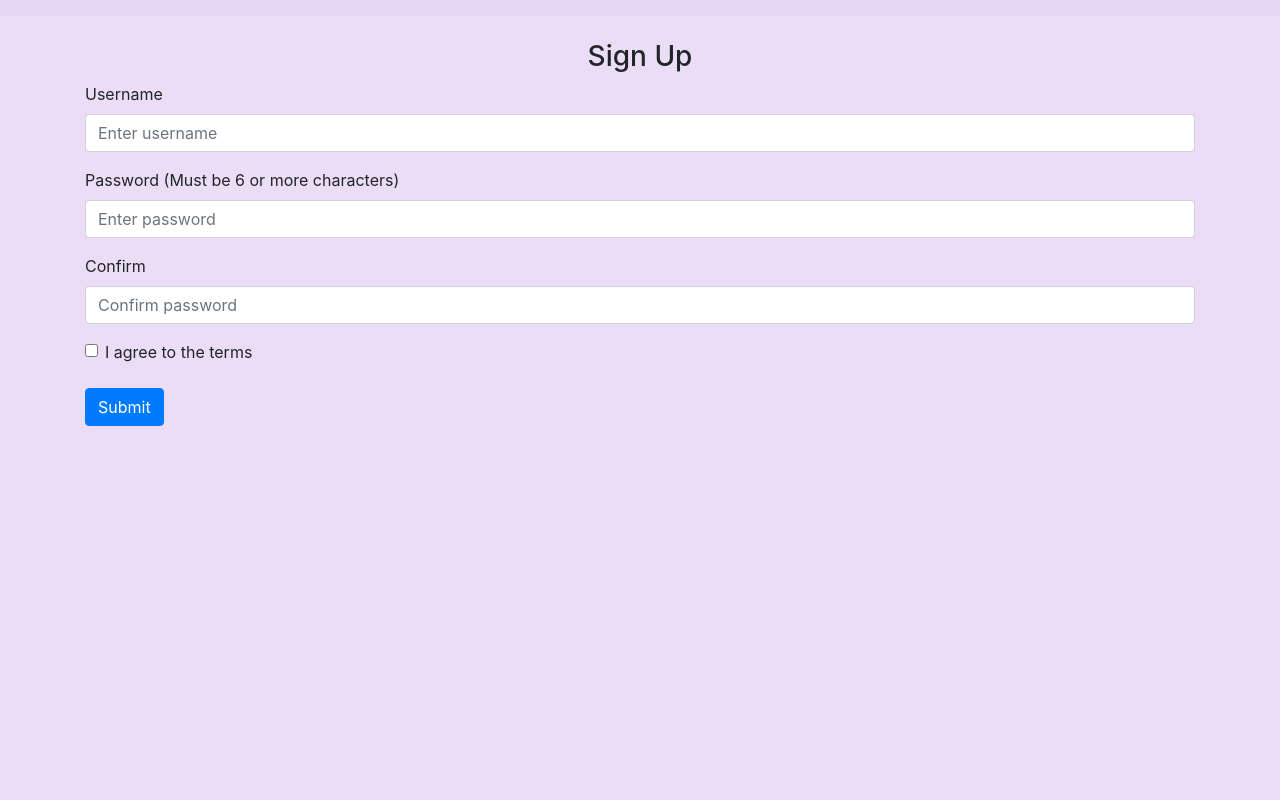
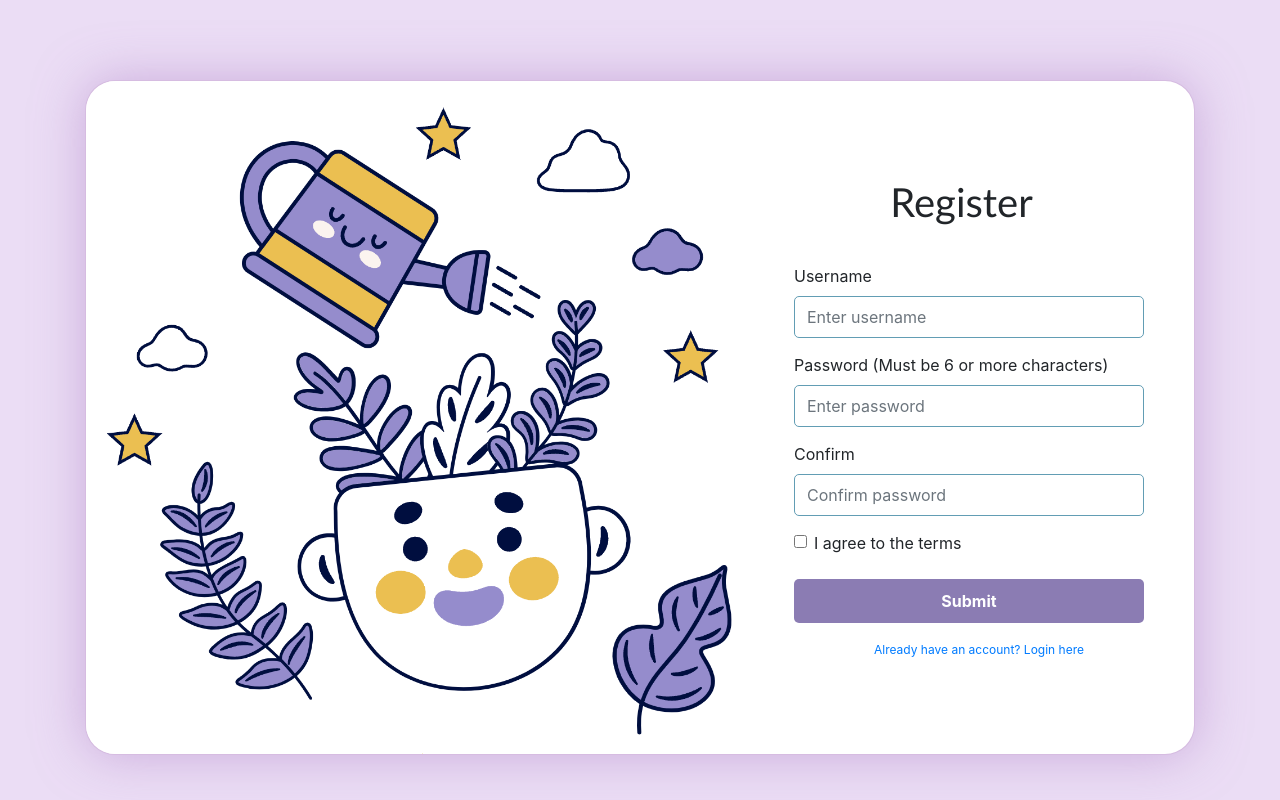
Before and after one commit to sategf/proempo-fl, a Flask app: page /sign-up in a window 1280 px wide. Run offline with Flask 3, Linux system fonts and the light colour scheme; some libraries are stand-ins or nearby versions.

Commit message:
updated login page, designed signup page

```diff
--- a/website/auth.py
+++ b/website/auth.py
@@ -20,9 +20,9 @@ def login():
                 login_user(user, remember=True)
                 return redirect(url_for('views.home'))
             else:
-                flash('Invalid P', category='error')
+                flash('Invalid Password', category='error')
         else:
-                flash('Invalid U', category='error')
+                flash('Invalid Username', category='error')
     return render_template("login.html", user=current_user)
 
 @auth.route('/logout')
--- a/website/templates/base.html
+++ b/website/templates/base.html
@@ -102,8 +102,18 @@
       }
       .navbar {
         background-color: #e8d6f4d3;
+        padding: 0;
+      }
 
+      .alert {
+        background-color: #585a58d5;
+        text-align: center;
+        border: #585a58d5;
+        color: rgb(245, 231, 231);
+        /*margin-left: auto;
+        border-radius: 20px;*/
       }
+
     </style>
     {% endblock %}
   </body>
--- a/website/templates/sign_up.html
+++ b/website/templates/sign_up.html
@@ -1,8 +1,14 @@
 {% extends "base.html" %} {% block title %}Sign Up{% endblock %} {% block
 content %}
+<div class="signup-container">
+  <div class="signup-content">
+    <div class="image-container">
+      <img src="../static/pic4.png" alt="Login Image" class="signup-image" />
+    </div>
 <form method="POST">
   <br />
-  <h3 align="center">Sign Up</h3>
+  <h3 class="signup-title">Register</h3>
+
   <div class="form-group">
     <label for="username">Username</label>
     <input
@@ -42,5 +48,110 @@ content %}
     </div>
   <br />
   <button type="submit" class="btn btn-primary">Submit</button>
+  <div class="login-here">
+    <a class="nav-item nav-link" id="logIn" href="/login">Already have an account? Login here</a>
+  </div>
 </form>
+</div>
+</div>
+
+<style>
+  .signup-container {
+  max-width: 100%;
+  margin: auto;
+  margin-bottom: 10px;
+  margin-top: 80px;
+  display: flex;
+  border: 1px solid rgba(173, 123, 196, 0.5);
+  border-radius: 5px;
+  background-color: white;
+  box-shadow: 0 0 50px rgba(172, 123, 196, 0.5);
+  border-radius: 30px;
+}
+
+.signup-content {
+  display: flex;
+  align-items: center;
+}
+
+.signup-title {
+  text-align: center;
+  padding-bottom: 30px;
+  padding-right: 40px;
+  font-size: 40px;
+  font-family: 'Trebuchet MS', 'Lucida Sans Unicode', 'Lucida Grande', 'Lucida Sans', Arial, sans-serif;
+}
+
+.motto {
+  text-align: center;
+  font-size: 20px;
+  font-family: 'Trebuchet MS', 'Lucida Sans Unicode', 'Lucida Grande', 'Lucida Sans', Arial, sans-serif;
+}
+
+.form-group {
+  margin-bottom: 15px;
+  margin-left: 25px;
+}
+
+.form-control {
+  width: 350px;
+  padding-bottom: 20px;
+  padding-top: 20px;
+  border: 1px solid #629DB4;
+  border-radius: 5px;
+  margin-bottom: 10px;
+  margin-right: 50px;
+}
+
+.btn-primary {
+  display: block;
+  width: 350px;
+  margin-right: 20px;
+  padding: 10px;
+  background-color: #8b7cb3;
+  color: #fff;
+  font-weight: bold;
+  border: none;
+  border-radius: 5px;
+  cursor: pointer;
+  transition: background-color 0.3s;
+}
+
+.btn-primary:hover {
+  background-color: #f7c852;
+  color: black;
+}
+
+.login-here {
+  font-size: 12px;
+  text-align: center;
+  padding-right: 30px;
+  margin-top: 10px;
+}
+
+.signup-image {
+  max-width: 100%;
+  height: auto;
+  align-self: flex-end;
+  border-radius: 30px;
+  border-top-right-radius: 0px;
+  border-bottom-right-radius: 0px;
+
+}
+
+.image-container {
+  margin-right: 10px;
+  /*margin-right: 1px;*/
+}
+
+.nav-item:hover {
+  text-decoration: underline;
+}
+
+input[type=text]:focus, input[type=password]:focus{
+  outline: 2px solid #efe1f96b;
+  background-color: #efe1f96b;
+}
+
+</style>
 {% endblock %}
```
Also changed, not shown: website/templates/login.html (+21 -10 lines), website/static/pic.png (renamed from website/static/loginpic.png), website/static/pic2.png (added), website/static/pic3.png (added), website/static/pic4.png (added), website/static/signupPic.png (added).
